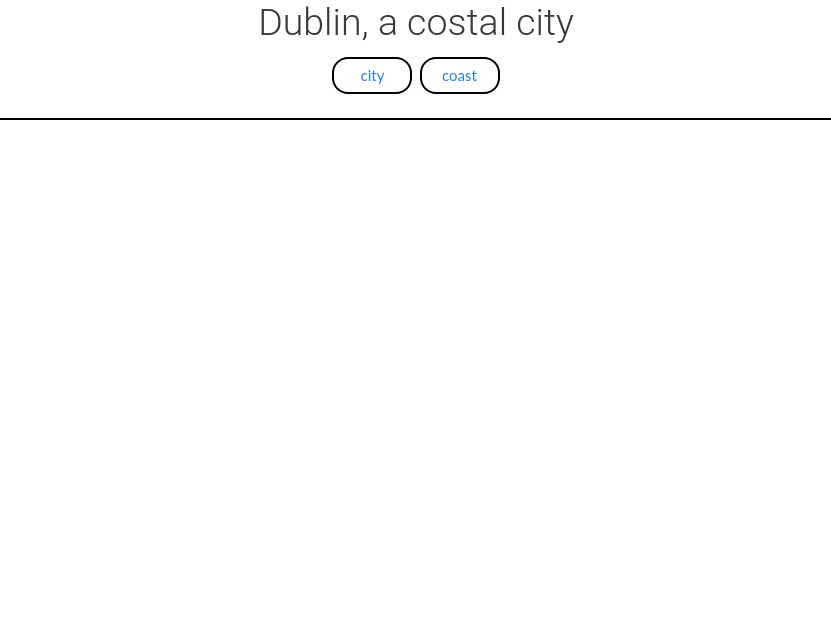
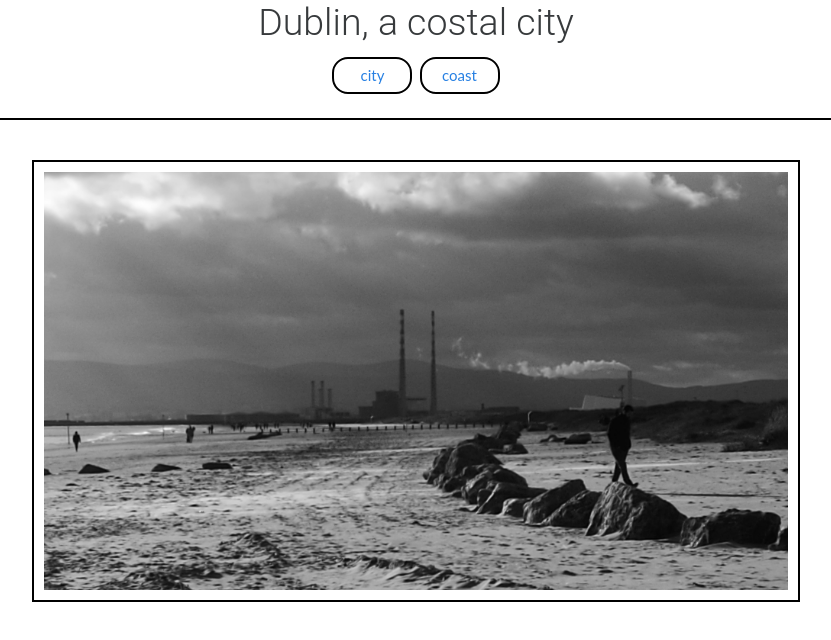
Before and after one commit to EVondrus/dublin-photos, a plain HTML site: page coast.html in a window 1280 px wide. Shown: the whole page, without its empty margins (224-1055 px from the left). Drawn offline with nearby package versions, Linux system fonts and the light colour scheme.

Commit message:
feat:add images to the web pages

```diff
--- a/coast.html
+++ b/coast.html
@@ -28,6 +28,11 @@
         </li>
       </ul>
     </nav>
+    <section>
+      <figure>
+        <img src="assets/images/beach.jpg" alt="an image of costal Dublin" />
+      </figure>
+    </section>
     <script src="https://cdnjs.cloudflare.com/ajax/libs/jquery/3.5.1/jquery.slim.min.js"></script>
     <script src="https://cdnjs.cloudflare.com/ajax/libs/popper.js/1.16.1/umd/popper.min.js"></script>
     <script src="https://cdnjs.cloudflare.com/ajax/libs/twitter-bootstrap/4.6.0/js/bootstrap.min.js"></script>
```
Also changed, not shown: index.html (+5 -0 lines), assets/images/beach.jpg (added), assets/images/city.jpg (added).
